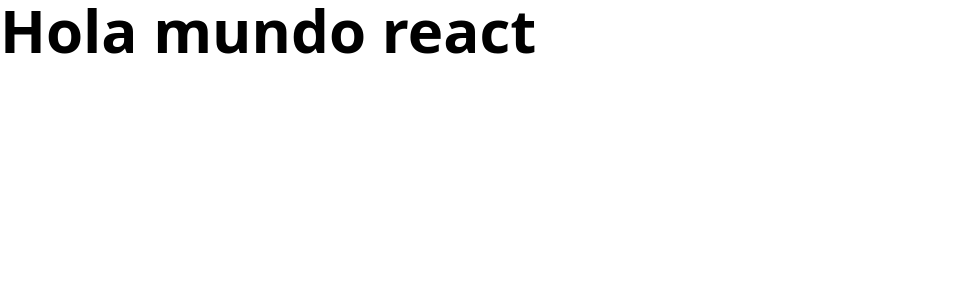
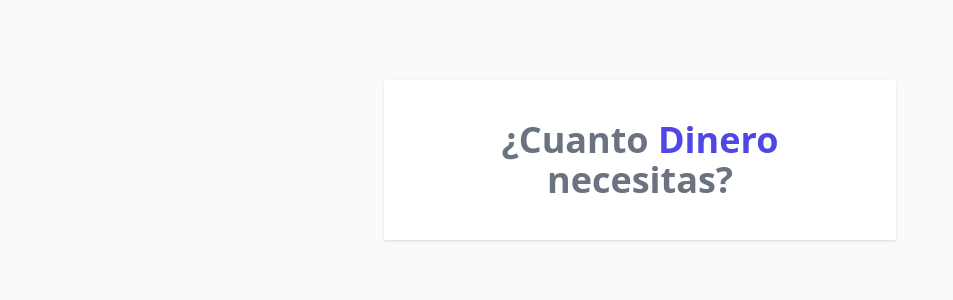
Before and after one commit to mariokarajallo/loan-calculator-react-js, a React (Vite) app: page / in a window 1280 px wide. Shown: the top 300 px of the page, without its empty margins (0-953 px from the left). Built offline with nearby package versions, Linux system fonts and the light colour scheme.

Commit message:
feat: create Header components

```diff
--- a/index.html
+++ b/index.html
@@ -8,7 +8,7 @@
   <title>Cotizador de Prestamos REACT</title>
 </head>
 
-<body>
+<body class="bg-gray-50">
   <div id="root"></div>
   <script type="module" src="/src/main.jsx"></script>
 </body>
--- a/src/App.jsx
+++ b/src/App.jsx
@@ -1,5 +1,11 @@
+import Header from "./components/Header";
+
 function App() {
-  return <h1 className="text-6xl font-extrabold ">Hola mundo react</h1>;
+  return (
+    <div className="my-20 max-w-lg mx-auto bg-white shadow p-10">
+      <Header />
+    </div>
+  );
 }
 
 export default App;
--- /dev/null
+++ b/src/components/Header.jsx
@@ -0,0 +1,9 @@
+function Header() {
+  return (
+    <h1 className="text-4xl font-extrabold text-gray-500 text-center">
+      ¿Cuanto <span className="text-indigo-600 ">Dinero</span> necesitas?
+    </h1>
+  );
+}
+
+export default Header;
```
